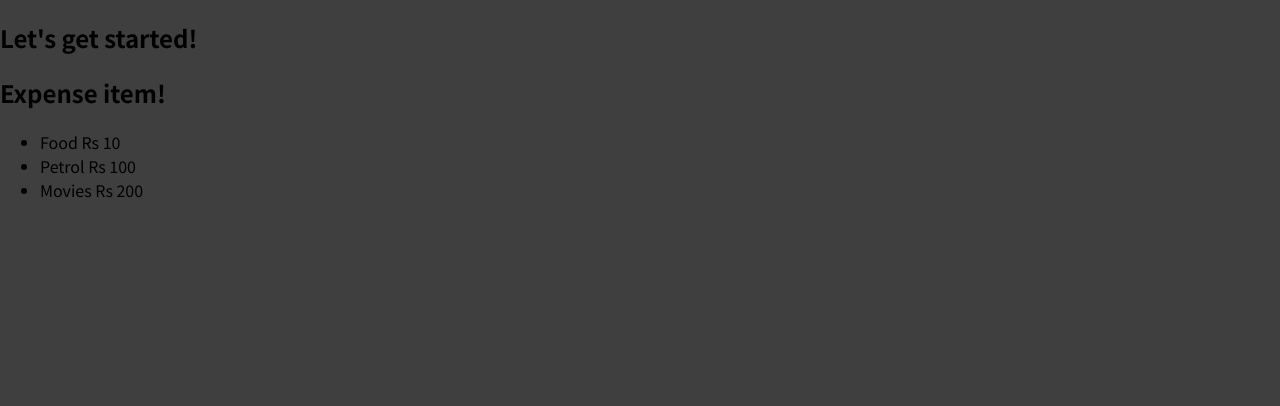
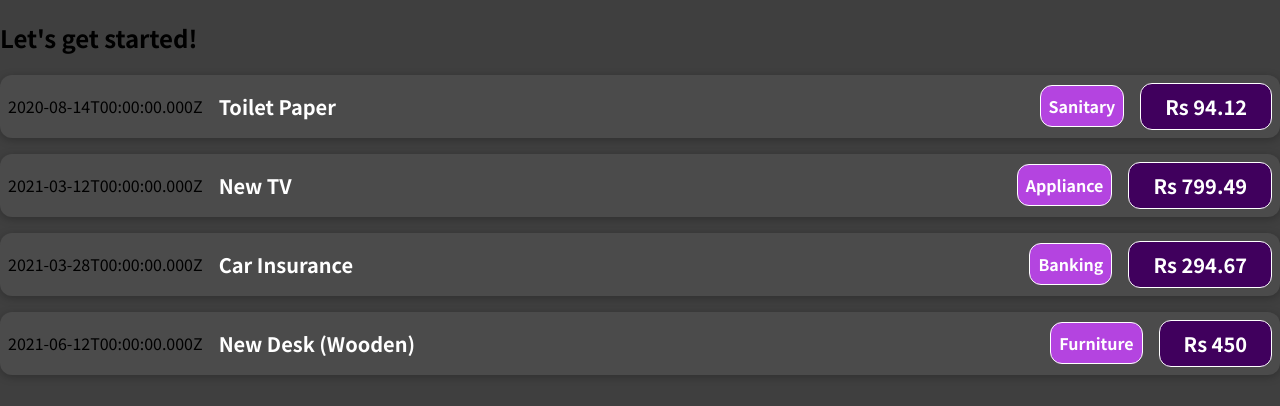
Before and after one commit to kashi159/react_complete_guide, a JavaScript app: page / in a window 1280 px wide. Shown: the top 406 px of the page. Built offline with nearby package versions, Linux system fonts and the light colour scheme.

Commit message:
Task 9 commit Passing Data

```diff
--- a/src/App.js
+++ b/src/App.js
@@ -1,10 +1,42 @@
 import ExpenseItem from "./components/ExpenseItem";
 
 function App() {
+  const expenses = [
+    {
+      id: "e1",
+      title: "Toilet Paper",
+      amount: 94.12,
+      date: new Date(2020, 7, 14),
+      location: "Sanitary",
+    },
+    { id: "e2", title: "New TV", amount: 799.49, date: new Date(2021, 2, 12), location: "Appliance" },
+    {
+      id: "e3",
+      title: "Car Insurance",
+      amount: 294.67,
+      date: new Date(2021, 2, 28),
+      location: "Banking",
+    },
+    {
+      id: "e4",
+      title: "New Desk (Wooden)",
+      amount: 450,
+      date: new Date(2021, 5, 12),
+      location: "Furniture",
+    },
+  ];
   return (
     <div>
       <h2>Let's get started!</h2>
-      <ExpenseItem></ExpenseItem>
+      {expenses.map((expense) => (
+        <ExpenseItem
+          title={expense.title}
+          amount={expense.amount}
+          date={expense.date}
+          location={expense.location}
+        />
+      ))}
+
     </div>
   );
 }
--- /dev/null
+++ b/src/components/ExpenseItem.css
@@ -0,0 +1,66 @@
+.expense-item {
+    display: flex;
+    justify-content: space-between;
+    align-items: center;
+    box-shadow: 0 2px 8px rgba(0, 0, 0, 0.25);
+    padding: 0.5rem;
+    margin: 1rem 0;
+    border-radius: 12px;
+    background-color: #4b4b4b;
+  }
+
+  .expense-item__description {
+    display: flex;
+    flex-direction: column;
+    gap: 1rem;
+    align-items: flex-end;
+    flex-flow: column-reverse;
+    justify-content: flex-start;
+    flex: 1;
+  }
+
+  .expense-item h2 {
+    color: #3a3a3a;
+    font-size: 1rem;
+    flex: 1;
+    margin: 0 1rem;
+    color: white;
+  }
+
+  .expense-item__price {
+    font-size: 1rem;
+    font-weight: bold;
+    color: white;
+    background-color: #40005d;
+    border: 1px solid white;
+    padding: 0.5rem;
+    border-radius: 12px;
+  }
+
+  .expense-item__location {
+    font-size: 1rem;
+    font-weight: bold;
+    color: white;
+    background-color: #b444e0;
+    border: 1px solid white;
+    padding: 0.5rem;
+    border-radius: 12px;
+  }
+
+  @media (min-width: 580px) {
+    .expense-item__description {
+      flex-direction: row;
+      align-items: center;
+      justify-content: flex-start;
+      flex: 1;
+    }
+
+    .expense-item__description h2 {
+      font-size: 1.25rem;
+    }
+
+    .expense-item__price {
+      font-size: 1.25rem;
+      padding: 0.5rem 1.5rem;
+    }
+  }
--- a/src/components/ExpenseItem.js
+++ b/src/components/ExpenseItem.js
@@ -1,17 +1,14 @@
-function ExpenseItem() {
+import "./ExpenseItem.css";
+
+function ExpenseItem(props) {
+
   return (
-    <div>
-      <div>
-        <h2>Expense item!</h2>
-      </div>
-      <div>
-        <ul>
-          <div>
-            <li>Food Rs 10</li>
-            <li>Petrol Rs 100</li>
-            <li>Movies Rs 200</li>
-          </div>
-        </ul>
+    <div className="expense-item">
+      <div>{props.date.toISOString()}</div>
+      <div className="expense-item__description">
+        <h2>{props.title}</h2>
+        <div className="expense-item__location">{props.location}</div>
+        <div className="expense-item__price">Rs {props.amount}</div>
       </div>
     </div>
   );
```
